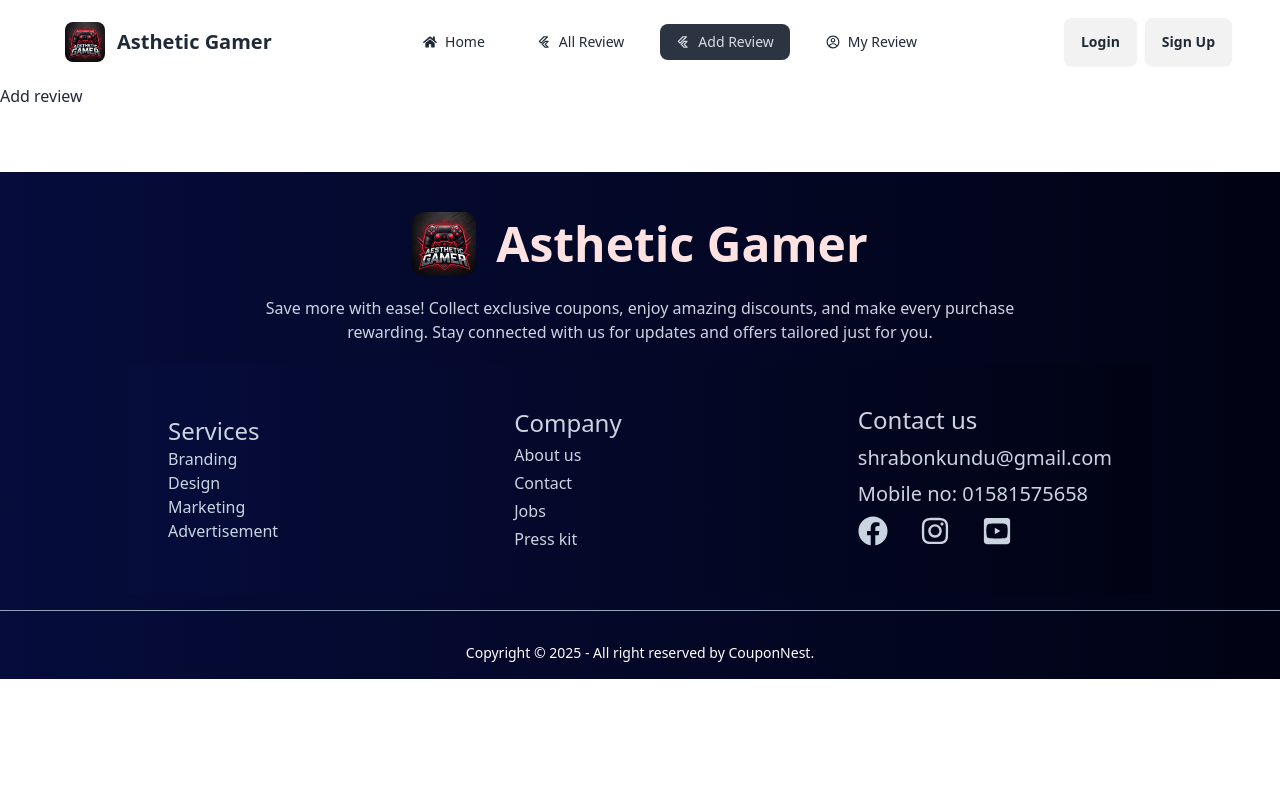
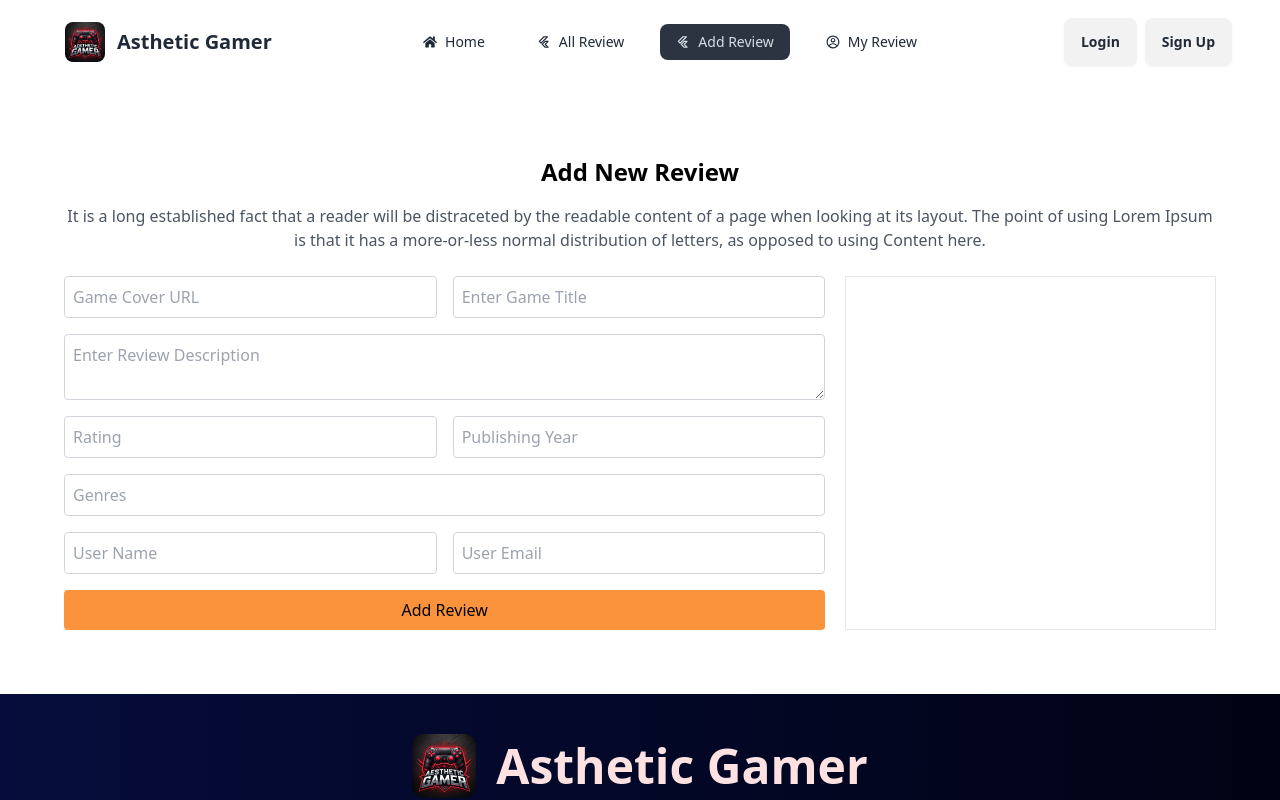
Before and after one commit to shrabonkundu1/Game-Review-Application-clientSide, a React (Vite) app: page /addreview in a window 1280 px wide. Shown: the top 800 px of the page. Built offline with nearby package versions, Linux system fonts and the light colour scheme; no server answers.

Commit message:
Created Add Review form successfully

```diff
--- a/src/components/Footer/Footer.jsx
+++ b/src/components/Footer/Footer.jsx
@@ -45,7 +45,7 @@ const Footer = () => {
       <div className="bg-gradient-to-r from-[#060c3b] to-[#010314]"><div className="border-t border-slate-400 my-4    "></div></div>
       <footer className="footer footer-center bg-gradient-to-r from-[#060c3b] to-[#010314] text-base-content p-4">
   <aside>
-    <p className="w-[70%] md:w-full text-white text-center">Copyright © {new Date().getFullYear()} - All right reserved by CouponNest.</p>
+    <p className="w-[70%] md:w-full text-white text-center">Copyright © {new Date().getFullYear()} - All right reserved by Asthetic Team.</p>
   </aside>
 </footer>
     </div>
--- a/src/components/Homepage/AddReview.jsx
+++ b/src/components/Homepage/AddReview.jsx
@@ -1,11 +1,79 @@
-import React from 'react';
+import React from "react";
 
 const AddReview = () => {
-    return (
-        <div>
-            Add review
-        </div>
-    );
+  return (
+    <div className="mt-20">
+      <h1 className="text-2xl font-bold text-black text-center mb-4">
+        Add New Review
+      </h1>
+      <p className="text-center mx-16 text-gray-600 mb-6">
+        It is a long established fact that a reader will be distraceted by the
+        readable content of a page when looking at its layout. The point of
+        using Lorem Ipsum is that it has a more-or-less normal distribution of
+        letters, as opposed to using Content here.
+      </p>
+      <div className="grid grid-cols-6 gap-5 w-[90%] mx-auto">
+      <form className="grid grid-cols-2 gap-4 col-span-4">
+        <input
+          type="text"
+          name="photo"
+          placeholder="Game Cover URL"
+          className="col-span-1 border  text-black bg-white border-gray-300 p-2 rounded"
+        />
+
+        <input
+          type="text"
+          name="title"
+          placeholder="Enter Game Title"
+          className="border bg-white  text-black border-gray-300 p-2 rounded"
+        />
+        <textarea type="text"
+          name="description"
+          placeholder="Enter Review Description"
+          className="border bg-white  text-black border-gray-300 col-span-2 p-2 rounded"></textarea>
+        <input
+          type="number"
+          name="rating"
+          placeholder="Rating"
+          className="border bg-white  text-black border-gray-300 p-2 rounded"
+        />
+        <input
+          type="text"
+          name="year"
+          placeholder="Publishing Year"
+          className="border bg-white  text-black border-gray-300 p-2 rounded"
+        />
+        <input
+          type="text"
+          name="genres"
+          placeholder="Genres"
+          className="border col-span-2 bg-white  text-black border-gray-300 p-2 rounded"
+        />
+        <input
+          type="text"
+          name="userName"
+          placeholder="User Name"
+        //   defaultValue={name}
+          className="border bg-white  text-black border-gray-300 p-2 rounded"
+        />
+        <input
+          type="email"
+          name="email"
+        //   defaultValue={email}
+          placeholder="User Email"
+          className="border bg-white text-black border-gray-300 p-2 rounded"
+        />
+
+        <input
+          type="submit"
+          value="Add Review"
+          className="col-span-2 bg-orange-400 text-black p-2 rounded hover:bg-yellow-600"
+        />
+      </form>
+      <div className="col-span-2 border"></div>
+      </div>
+    </div>
+  );
 };
 
 export default AddReview;
--- /dev/null
+++ b/src/components/Homepage/UpdateReview.jsx
@@ -0,0 +1,11 @@
+import React from 'react';
+
+const UpdateReview = () => {
+    return (
+        <div>
+            Update This Review
+        </div>
+    );
+};
+
+export default UpdateReview;
```
